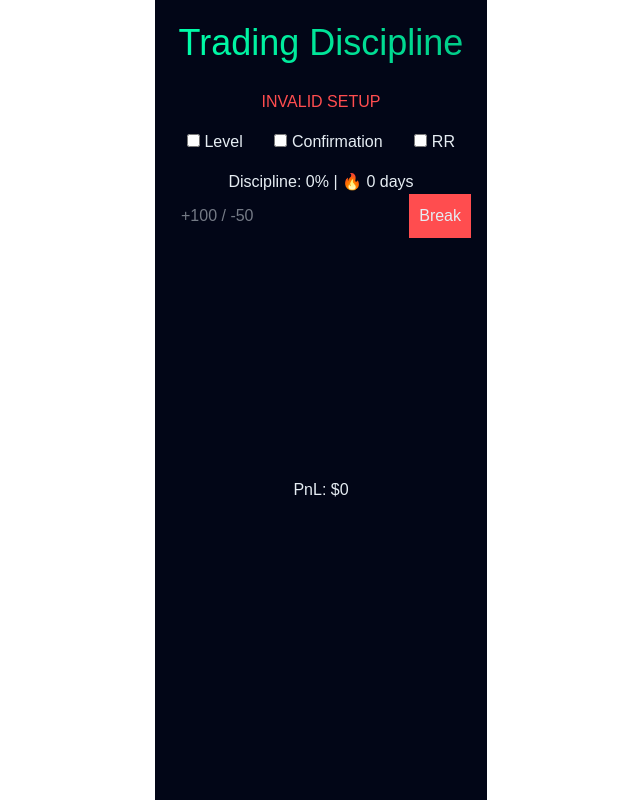
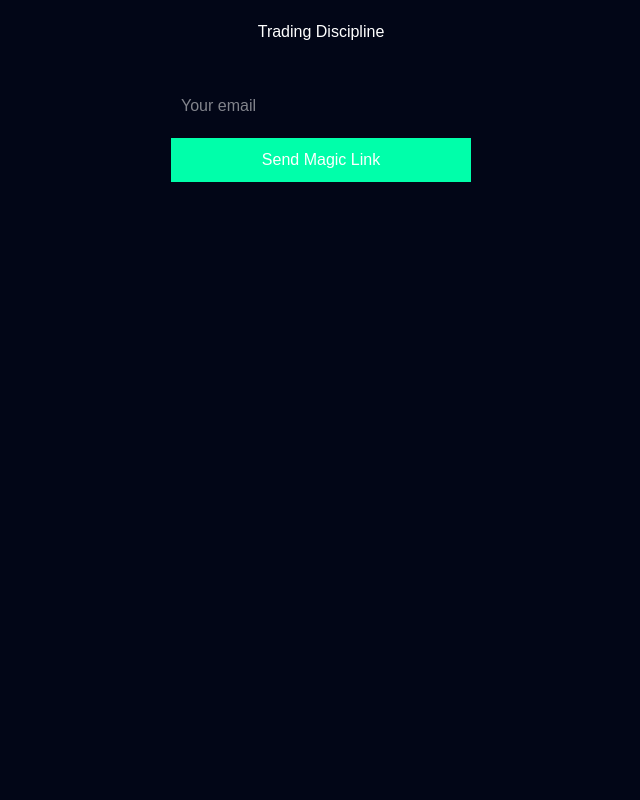
Before and after one commit to elinstallatorholmgren-collab/trading-app, a Next.js app: page / in a window 1280 px wide. Shown: the whole page, without its empty margins (319-959 px from the left). Built offline with nearby package versions, Linux system fonts and the light colour scheme; no server answers; the database is empty.

Commit message:
user login

```diff
--- a/app/page.tsx
+++ b/app/page.tsx
@@ -1,15 +1,14 @@
 "use client";
 
-import { useEffect, useMemo, useState } from "react";
+import { useEffect, useState } from "react";
 import { supabase } from "../lib/supabase";
 
 export default function Page() {
-  const today = new Date().toLocaleDateString("sv-SE");
+  const [user, setUser] = useState<any>(null);
+  const [email, setEmail] = useState("");
 
-  const [trades, setTrades] = useState<{ pnl: number; valid: boolean }[]>([]);
+  const [trades, setTrades] = useState<any[]>([]);
   const [pnl, setPnl] = useState("");
-  const [streak, setStreak] = useState(0);
-  const [lastDate, setLastDate] = useState("");
 
   const [checklist, setChecklist] = useState({
     level: false,
@@ -20,77 +19,40 @@ export default function Page() {
   const isValid =
     checklist.level && checklist.confirmation && checklist.rr;
 
-  // LOAD FROM SUPABASE
+  // 🔐 GET USER
   useEffect(() => {
+    const getUser = async () => {
+      const { data } = await supabase.auth.getUser();
+      setUser(data.user);
+    };
+
+    getUser();
+
+    supabase.auth.onAuthStateChange((_event, session) => {
+      setUser(session?.user || null);
+    });
+  }, []);
+
+  // 📥 LOAD USER TRADES
+  useEffect(() => {
+    if (!user) return;
+
     const loadTrades = async () => {
       const { data } = await supabase
         .from("trades")
         .select("*")
+        .eq("user_id", user.id)
         .order("created_at", { ascending: true });
 
-      if (data) {
-        setTrades(
-          data.map((t) => ({
-            pnl: t.pnl,
-            valid: t.valid,
-          }))
-        );
-      }
+      if (data) setTrades(data);
     };
 
     loadTrades();
+  }, [user]);
 
-    const savedStreak = localStorage.getItem("streak");
-    const savedDate = localStorage.getItem("lastDate");
-
-    if (savedStreak) setStreak(Number(savedStreak));
-    if (savedDate) setLastDate(savedDate);
-  }, []);
-
-  // STATS
-  const stats = useMemo(() => {
-    let total = 0;
-    let validCount = 0;
-
-    trades.forEach((t) => {
-      total += t.pnl;
-      if (t.valid) validCount++;
-    });
-
-    const discipline =
-      trades.length > 0
-        ? Math.round((validCount / trades.length) * 100)
-        : 0;
-
-    return { totalPnL: total, discipline };
-  }, [trades]);
-
-  // SMART DAY
-  const isDisciplinedDay =
-    trades.length > 0 &&
-    (trades.length < 3
-      ? stats.discipline === 100
-      : stats.discipline >= 80);
-
-  // GRAPH DATA
-  const graphData = useMemo(() => {
-    let pnlRunning = 0;
-    let validCount = 0;
-
-    return trades.map((t, i) => {
-      pnlRunning += t.pnl;
-      if (t.valid) validCount++;
-
-      return {
-        pnl: pnlRunning,
-        discipline: Math.round((validCount / (i + 1)) * 100),
-      };
-    });
-  }, [trades]);
-
-  // ADD TRADE (SUPABASE)
+  // ➕ ADD TRADE
   const handleAddTrade = async () => {
-    if (!pnl) return;
+    if (!pnl || !user) return;
 
     const value = Number(pnl.replace(",", "."));
     if (isNaN(value)) return;
@@ -99,154 +61,115 @@ export default function Page() {
       {
         pnl: value,
         valid: isValid,
+        user_id: user.id,
       },
     ]);
 
     if (!error) {
-      const newTrades = [...trades, { pnl: value, valid: isValid }];
-      setTrades(newTrades);
+      setTrades((prev) => [
+        ...prev,
+        { pnl: value, valid: isValid },
+      ]);
       setPnl("");
-
-      // STREAK
-      let validCount = 0;
-      newTrades.forEach((t) => {
-        if (t.valid) validCount++;
-      });
-
-      const discipline = Math.round(
-        (validCount / newTrades.length) * 100
-      );
-
-      const disciplined =
-        newTrades.length > 0 &&
-        (newTrades.length < 3
-          ? discipline === 100
-          : discipline >= 80);
-
-      if (disciplined) {
-        if (lastDate !== today) {
-          const yesterday = new Date();
-          yesterday.setDate(yesterday.getDate() - 1);
-          const y = yesterday.toLocaleDateString("sv-SE");
-
-          if (lastDate === y) {
-            const newStreak = streak + 1;
-            setStreak(newStreak);
-            localStorage.setItem("streak", String(newStreak));
-          } else {
-            setStreak(1);
-            localStorage.setItem("streak", "1");
-          }
-
-          setLastDate(today);
-          localStorage.setItem("lastDate", today);
-        }
-      } else {
-        setStreak(0);
-        localStorage.setItem("streak", "0");
-      }
-    } else {
-      console.log(error);
     }
   };
 
+  // 🔐 LOGIN
+  const handleLogin = async () => {
+    await supabase.auth.signInWithOtp({
+      email,
+    });
+
+    alert("Check your email ✉️");
+  };
+
+  // 🔓 LOGOUT
+  const handleLogout = async () => {
+    await supabase.auth.signOut();
+  };
+
+  // ❌ NOT LOGGED IN
+  if (!user) {
+    return (
+      <div style={{
+        padding: 20,
+        background: "#020617",
+        color: "#fff",
+        minHeight: "100vh"
+      }}>
+        <h1 style={{ textAlign: "center" }}>
+          Trading Discipline
+        </h1>
+
+        <div style={{
+          maxWidth: 300,
+          margin: "40px auto",
+          display: "flex",
+          flexDirection: "column",
+          gap: 10
+        }}>
+          <input
+            placeholder="Your email"
+            value={email}
+            onChange={(e) => setEmail(e.target.value)}
+            style={{ padding: 10 }}
+          />
+
+          <button
+            onClick={handleLogin}
+            style={{
+              padding: 10,
+              background: "#00ffaa",
+              border: "none"
+            }}
+          >
+            Send Magic Link
+          </button>
+        </div>
+      </div>
+    );
+  }
+
+  // ✅ LOGGED IN
   return (
     <div style={{
       padding: 16,
-      fontFamily: "Arial",
       background: "#020617",
-      color: "#e6edf3",
-      minHeight: "100vh",
-      maxWidth: 500,
-      margin: "0 auto"
+      color: "#fff",
+      minHeight: "100vh"
     }}>
-      <h1 style={{
-        textAlign: "center",
-        fontSize: 36,
-        marginBottom: 20,
-        background: "linear-gradient(90deg,#00ffaa,#00cc88)",
-        WebkitBackgroundClip: "text",
-        WebkitTextFillColor: "transparent"
-      }}>
+      <h1 style={{ textAlign: "center" }}>
         Trading Discipline
       </h1>
 
-      <h2 style={{
-        textAlign: "center",
-        color: isValid ? "#00ffaa" : "#ff4d4f"
-      }}>
-        {isValid ? "VALID SETUP" : "INVALID SETUP"}
-      </h2>
+      <p style={{ textAlign: "center", opacity: 0.6 }}>
+        Logged in as: {user.email}
+      </p>
 
-      <div style={{ display: "flex", justifyContent: "space-between", margin: 16 }}>
-        <label><input type="checkbox" checked={checklist.level} onChange={e=>setChecklist({...checklist,level:e.target.checked})}/> Level</label>
-        <label><input type="checkbox" checked={checklist.confirmation} onChange={e=>setChecklist({...checklist,confirmation:e.target.checked})}/> Confirmation</label>
-        <label><input type="checkbox" checked={checklist.rr} onChange={e=>setChecklist({...checklist,rr:e.target.checked})}/> RR</label>
+      <button onClick={handleLogout}>
+        Logout
+      </button>
+
+      <div style={{ marginTop: 20 }}>
+        <label><input type="checkbox" onChange={e=>setChecklist({...checklist,level:e.target.checked})}/> Level</label>
+        <label><input type="checkbox" onChange={e=>setChecklist({...checklist,confirmation:e.target.checked})}/> Confirmation</label>
+        <label><input type="checkbox" onChange={e=>setChecklist({...checklist,rr:e.target.checked})}/> RR</label>
       </div>
 
-      <p style={{ textAlign: "center" }}>
-        Discipline: {stats.discipline}% | 🔥 {streak} days
-      </p>
-
-      {isDisciplinedDay && (
-        <p style={{
-          textAlign: "center",
-          color: "#00ffaa",
-          fontWeight: "bold"
-        }}>
-          🏆 Disciplined Day
-        </p>
-      )}
-
-      <div style={{ display: "flex", gap: 8 }}>
+      <div style={{ display: "flex", gap: 8, marginTop: 10 }}>
         <input
-          type="text"
-          inputMode="numeric"
           value={pnl}
           onChange={(e) => setPnl(e.target.value)}
           placeholder="+100 / -50"
-          style={{ flex: 1, padding: 10 }}
         />
-        <button
-          onClick={handleAddTrade}
-          style={{
-            background: isValid ? "#00ffaa" : "#ff4d4f",
-            padding: 10
-          }}
-        >
-          {isValid ? "Log" : "Break"}
+
+        <button onClick={handleAddTrade}>
+          Add Trade
         </button>
       </div>
 
-      {/* GRAPH */}
-      <div style={{ marginTop: 30 }}>
-        <svg width="100%" height="200">
-          {graphData.map((d, i) => {
-            if (i === 0) return null;
-
-            const prev = graphData[i - 1];
-
-            const x1 = ((i - 1) / graphData.length) * 100;
-            const x2 = (i / graphData.length) * 100;
-
-            const y1 = 100 - prev.pnl / 10;
-            const y2 = 100 - d.pnl / 10;
-
-            const d1 = 100 - prev.discipline;
-            const d2 = 100 - d.discipline;
-
-            return (
-              <g key={i}>
-                <line x1={`${x1}%`} y1={`${y1}%`} x2={`${x2}%`} y2={`${y2}%`} stroke="#00ffaa" strokeWidth="2"/>
-                <line x1={`${x1}%`} y1={`${d1}%`} x2={`${x2}%`} y2={`${d2}%`} stroke="#3b82f6" strokeWidth="2"/>
-              </g>
-            );
-          })}
-        </svg>
-      </div>
-
-      <p style={{ textAlign: "center", marginTop: 10 }}>
-        PnL: ${stats.totalPnL}
+      <p style={{ marginTop: 20 }}>
+        Trades: {trades.length}
       </p>
     </div>
   );
```
